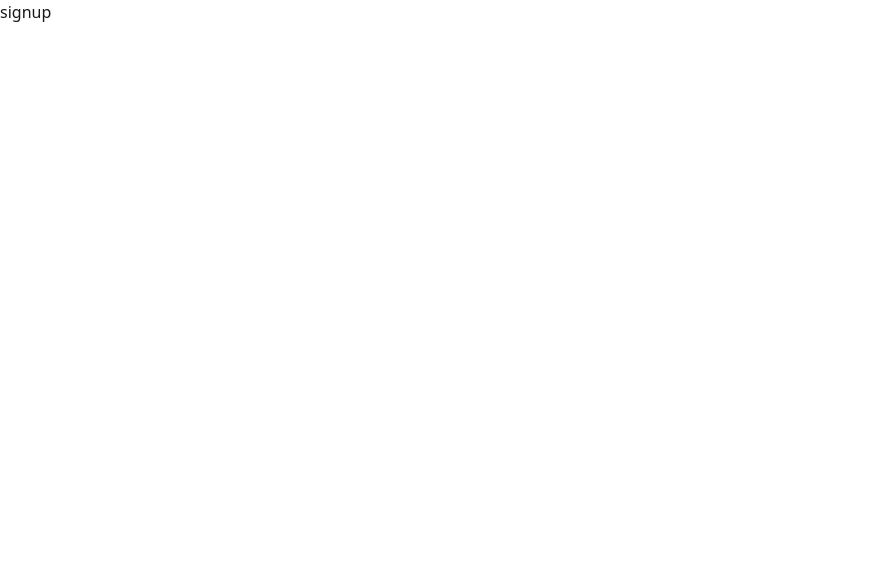
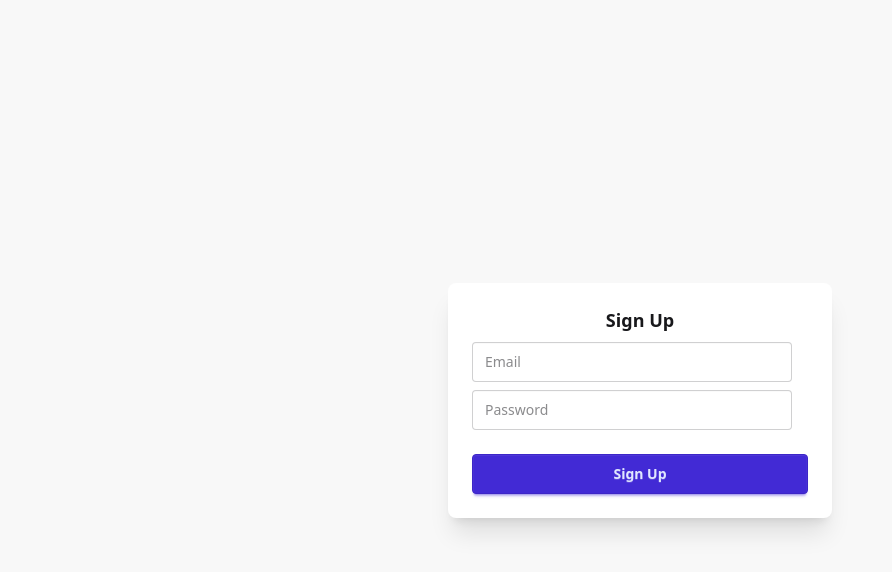
Before and after one commit to GauthamRVanjre/AI-ticket-managing-agent, a React (Vite) app in the folder ai-ticket-frontend/: page /signUp in a window 1280 px wide. Shown: the top 572 px of the page, without its empty margins (0-892 px from the left). Built offline with nearby package versions, Linux system fonts and the light colour scheme.

Commit message:
feat: login and signup page

```diff
--- a/ai-ticket-frontend/src/pages/login.jsx
+++ b/ai-ticket-frontend/src/pages/login.jsx
@@ -1,7 +1,81 @@
-import React from "react";
+import { useState } from "react";
+import { useNavigate } from "react-router-dom";
 
-const Login = () => {
-  return <div>login</div>;
-};
+export default function LoginPage() {
+  const [form, setForm] = useState({ email: "", password: "" });
+  const [loading, setLoading] = useState(false);
+  const navigate = useNavigate();
 
-export default Login;
+  const handleChange = (e) => {
+    setForm({ ...form, [e.target.name]: e.target.value });
+  };
+
+  const handleLogin = async (e) => {
+    e.preventDefault();
+    setLoading(true);
+    try {
+      const res = await fetch(`${import.meta.env.VITE_SERVER_URL}/auth/login`, {
+        method: "POST",
+        headers: {
+          "Content-Type": "application/json",
+        },
+        body: JSON.stringify(form),
+      });
+
+      const data = await res.json();
+
+      if (res.ok) {
+        localStorage.setItem("token", data.token);
+        localStorage.setItem("user", JSON.stringify(data.user));
+        navigate("/");
+      } else {
+        alert(data.message || "Login failed");
+      }
+    } catch (err) {
+      alert("Something went wrong");
+      console.error(err);
+    } finally {
+      setLoading(false);
+    }
+  };
+
+  return (
+    <div className="min-h-screen flex items-center justify-center bg-base-200">
+      <div className="card w-full max-w-sm shadow-xl bg-base-100">
+        <form onSubmit={handleLogin} className="card-body">
+          <h2 className="card-title justify-center">Login</h2>
+
+          <input
+            type="email"
+            name="email"
+            placeholder="Email"
+            className="input input-bordered"
+            value={form.email}
+            onChange={handleChange}
+            required
+          />
+
+          <input
+            type="password"
+            name="password"
+            placeholder="Password"
+            className="input input-bordered"
+            value={form.password}
+            onChange={handleChange}
+            required
+          />
+
+          <div className="form-control mt-4">
+            <button
+              type="submit"
+              className="btn btn-primary w-full"
+              disabled={loading}
+            >
+              {loading ? "Logging in..." : "Login"}
+            </button>
+          </div>
+        </form>
+      </div>
+    </div>
+  );
+}
--- a/ai-ticket-frontend/src/pages/signup.jsx
+++ b/ai-ticket-frontend/src/pages/signup.jsx
@@ -1,7 +1,84 @@
-import React from "react";
+import { useState } from "react";
+import { useNavigate } from "react-router-dom";
 
-const SignUp = () => {
-  return <div>signup</div>;
-};
+export default function SignupPage() {
+  const [form, setForm] = useState({ email: "", password: "" });
+  const [loading, setLoading] = useState(false);
+  const navigate = useNavigate();
 
-export default SignUp;
+  const handleChange = (e) => {
+    setForm({ ...form, [e.target.name]: e.target.value });
+  };
+
+  const handleSignup = async (e) => {
+    e.preventDefault();
+    setLoading(true);
+    try {
+      const res = await fetch(
+        `${import.meta.env.VITE_SERVER_URL}/auth/signup`,
+        {
+          method: "POST",
+          headers: {
+            "Content-Type": "application/json",
+          },
+          body: JSON.stringify(form),
+        }
+      );
+
+      const data = await res.json();
+
+      if (res.ok) {
+        localStorage.setItem("token", data.token);
+        localStorage.setItem("user", JSON.stringify(data.user));
+        navigate("/");
+      } else {
+        alert(data.message || "Signup failed");
+      }
+    } catch (err) {
+      alert("Something went wrong");
+      console.error(err);
+    } finally {
+      setLoading(false);
+    }
+  };
+
+  return (
+    <div className="min-h-screen flex items-center justify-center bg-base-200">
+      <div className="card w-full max-w-sm shadow-xl bg-base-100">
+        <form onSubmit={handleSignup} className="card-body">
+          <h2 className="card-title justify-center">Sign Up</h2>
+
+          <input
+            type="email"
+            name="email"
+            placeholder="Email"
+            className="input input-bordered"
+            value={form.email}
+            onChange={handleChange}
+            required
+          />
+
+          <input
+            type="password"
+            name="password"
+            placeholder="Password"
+            className="input input-bordered"
+            value={form.password}
+            onChange={handleChange}
+            required
+          />
+
+          <div className="form-control mt-4">
+            <button
+              type="submit"
+              className="btn btn-primary w-full"
+              disabled={loading}
+            >
+              {loading ? "Signing up..." : "Sign Up"}
+            </button>
+          </div>
+        </form>
+      </div>
+    </div>
+  );
+}
```
Also changed, not shown: 1 other file (tests, documents, lock files or other folders).
